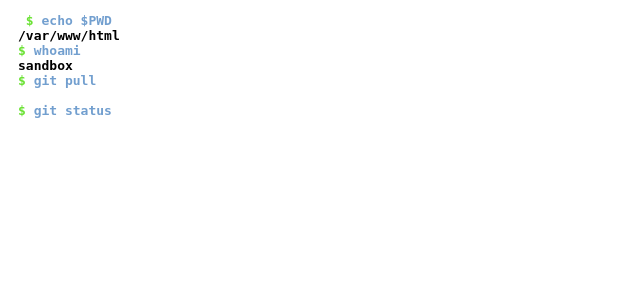
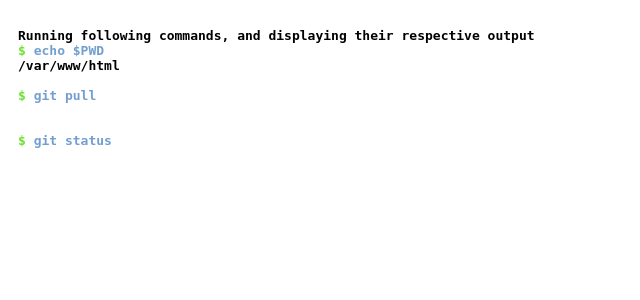
Before and after one commit to eximiusguy/automatic-deployment, a PHP site: page /deploy.php in a window 1280 px wide. Shown: the top 300 px of the page, without its empty margins (0-640 px from the left). Run offline with PHP 8.4, Linux system fonts and the light colour scheme.

Commit message:
Update deploy.php
some design changes

```diff
--- a/deploy.php
+++ b/deploy.php
@@ -9,19 +9,18 @@
 	// An array in which following commands will run in sequence.
 	$commands = array(
 		'echo $PWD',
-		'whoami',
 		'git pull',
 		'git status',
 	);
 
 	// Display it pretty formatted.
-	$htmlout = '';
+	$htmlout = '<div>Running following commands, and displaying their respective output</div>';
 	foreach($commands AS $command){
 		// Shell run it
 		$tmp = shell_exec($command);
 		// Output
 		$htmlout .= "<span style=\"color: #6BE234;\">\$</span> <span style=\"color: #729FCF;\">{$command}\n</span>";
-		$htmlout .= htmlentities(trim($tmp)) . "\n";
+		$htmlout .= htmlentities(trim($tmp)) . "\n\n";
 	}
 
 ?>
```
